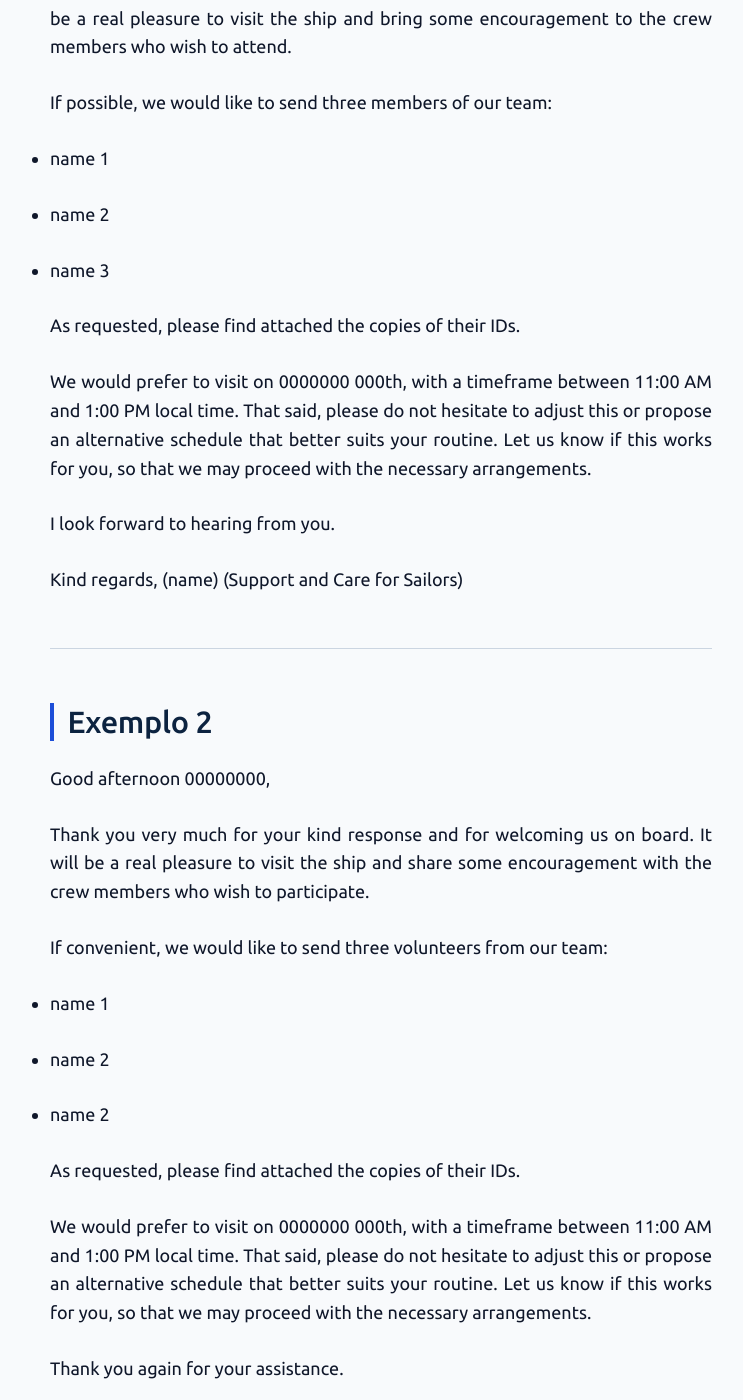
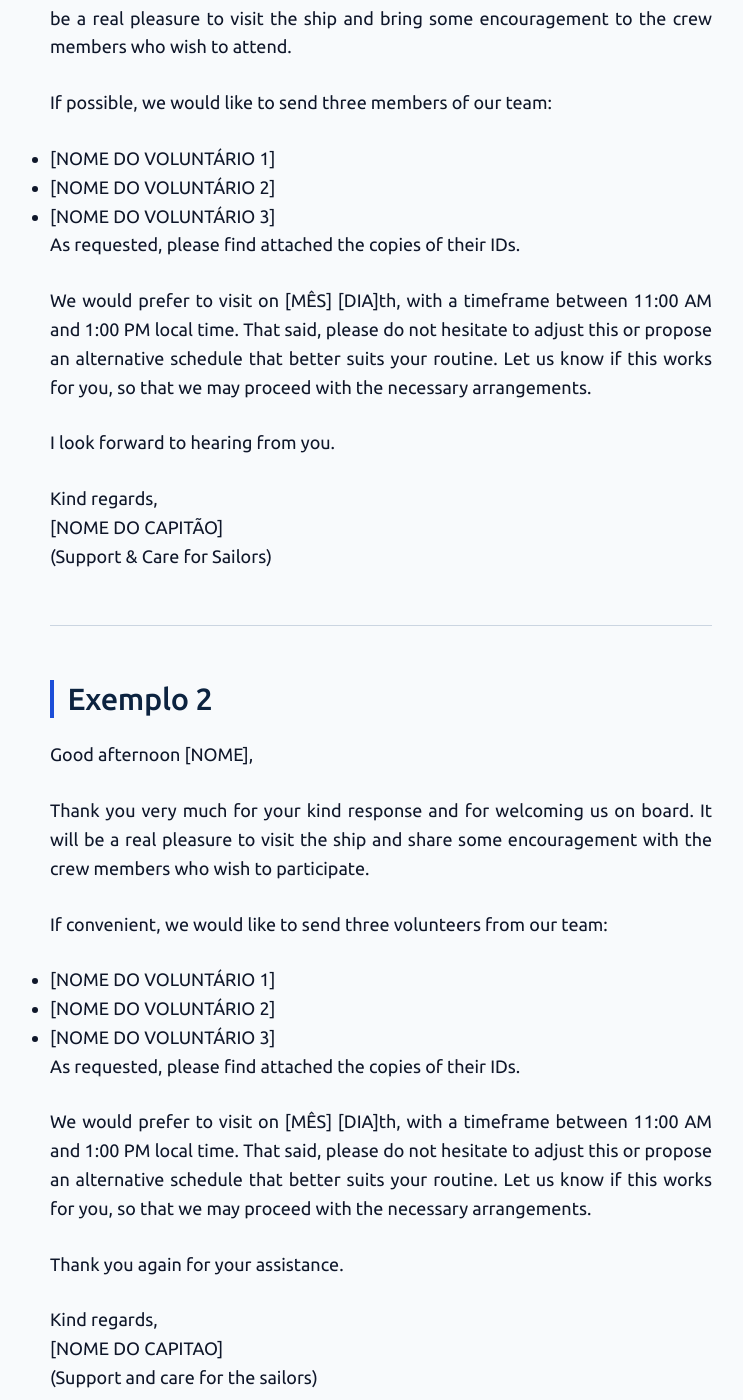
Before and after one commit to tep-pdl/tep-pdl.github.io, a Jekyll site: the page built from secretariado/resposta-ao-navio.md, in a window 1280 px wide and 1400 px high, scrolled down 410 px. Shown: the whole window, without its empty margins (259-1002 px from the left). Built offline with Jekyll 4.4.1, drawn with Linux system fonts in a browser that asks for light colours; our own code applies the rules of GitHub Pages for plain Markdown files; some of the changed text lies outside the part shown.

Commit message:
Update resposta-ao-navio.md

```diff
--- a/secretariado/resposta-ao-navio.md
+++ b/secretariado/resposta-ao-navio.md
@@ -1,66 +1,53 @@
 # Resposta ao Navio
 
-Escrever um email conforme os exemplos abaixo.
-Anexar cópias dos CC.
+**Anexar cópias dos CC.**
 
 ---
 ## Exemplo 1
 
-Good afternoon 00000000000,
+Good afternoon [NOME],
 
 Thank you for your reply and for being so willing to welcome us on board. It will be a real pleasure to visit the ship and bring some encouragement to the crew members who wish to attend.
 
 If possible, we would like to send three members of our team:
-
-- name 1
-
-- name 2
-
-- name 3
+- [NOME DO VOLUNTÁRIO 1]
+- [NOME DO VOLUNTÁRIO 2]
+- [NOME DO VOLUNTÁRIO 3]
 
 As requested, please find attached the copies of their IDs.
 
-We would prefer to visit on 0000000 000th, with a timeframe between 11:00 AM and 1:00 PM local time. That said, please do not hesitate to adjust this or propose an alternative schedule that better suits your routine. Let us know if this works for you, so that we may proceed with the necessary arrangements.
+We would prefer to visit on [MÊS] [DIA]th, with a timeframe between 11:00 AM and 1:00 PM local time. That said, please do not hesitate to adjust this or propose an alternative schedule that better suits your routine. Let us know if this works for you, so that we may proceed with the necessary arrangements.
 
 I look forward to hearing from you.
 
 Kind regards,
-(name)
-(Support and Care for Sailors)
+[NOME DO CAPITÃO]
+(Support & Care for Sailors)
 
 ---
 
 ## Exemplo 2
 
-Good afternoon 00000000,
+Good afternoon [NOME],
 
 Thank you very much for your kind response and for welcoming us on board. It will be a real pleasure to visit the ship and share some encouragement with the crew members who wish to participate.
 
 If convenient, we would like to send three volunteers from our team:
-
-- name 1
-
-- name 2
-
-- name 2
-
+- [NOME DO VOLUNTÁRIO 1]
+- [NOME DO VOLUNTÁRIO 2]
+- [NOME DO VOLUNTÁRIO 3]
 
 As requested, please find attached the copies of their IDs.
 
-We would prefer to visit on 0000000 000th, with a timeframe between 11:00 AM and 1:00 PM local time. That said, please do not hesitate to adjust this or propose an alternative schedule that better suits your routine. Let us know if this works for you, so that we may proceed with the necessary arrangements.
+We would prefer to visit on [MÊS] [DIA]th, with a timeframe between 11:00 AM and 1:00 PM local time. That said, please do not hesitate to adjust this or propose an alternative schedule that better suits your routine. Let us know if this works for you, so that we may proceed with the necessary arrangements.
 
 Thank you again for your assistance.
 
 Kind regards,
+[NOME DO CAPITAO]
+(Support and care for the sailors)
 
 
 ---
 
 [<-- Voltar atrás](https://tep-pdl.github.io/secretariado/capitao)
-
-
-
-
-
-**Joaquim Capitão**
-(Support and care for the sailors)
```
